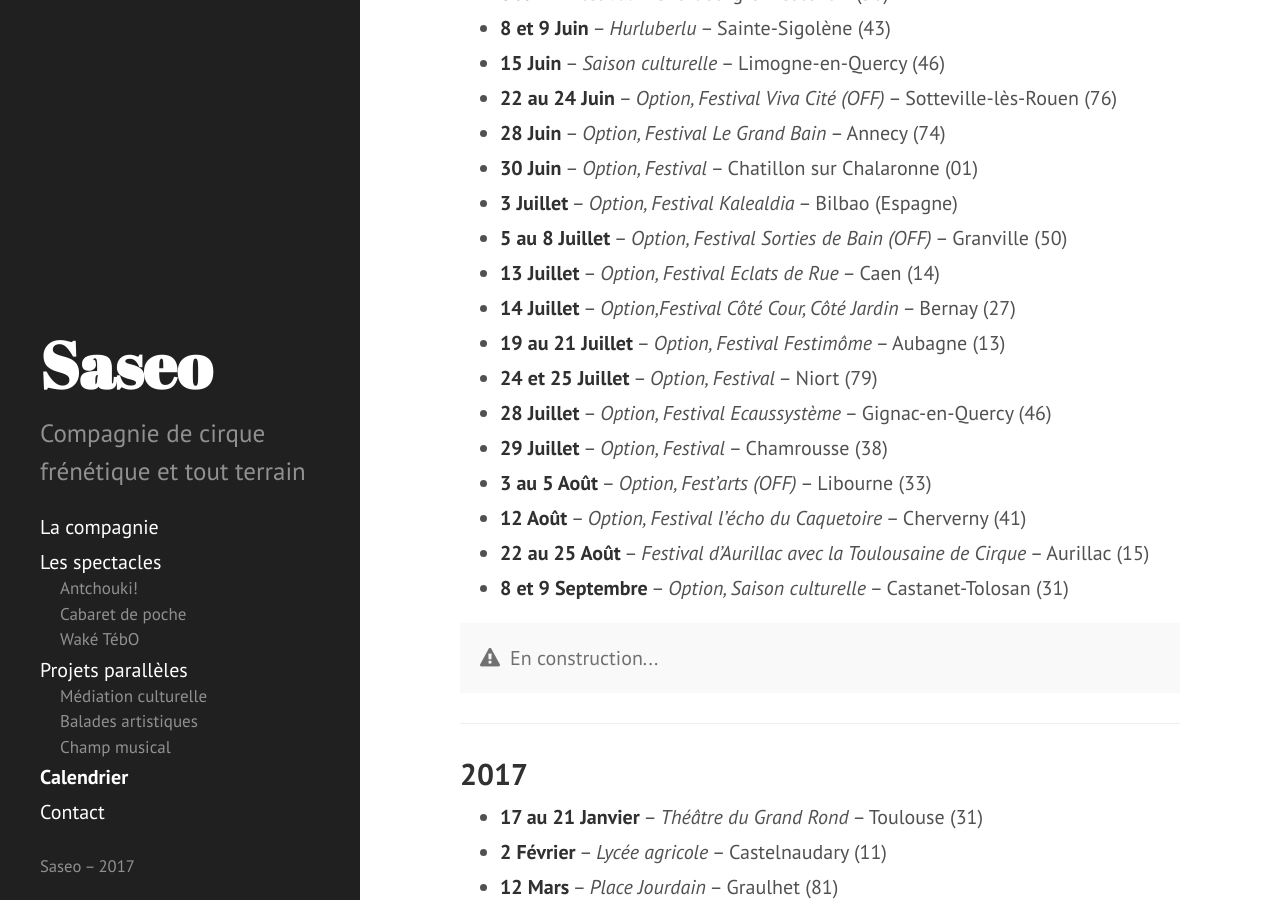
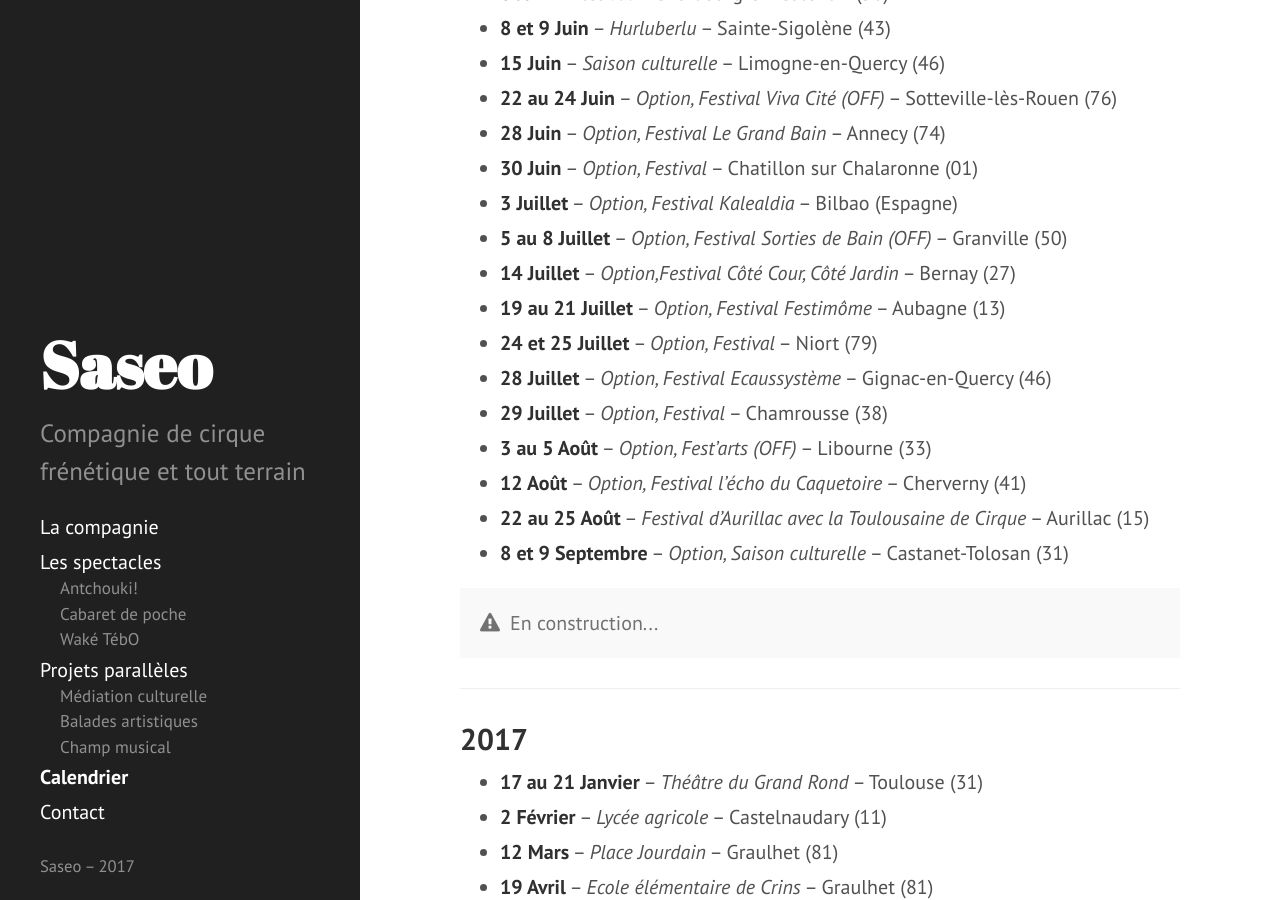
Before and after one commit to rizoom/saseo.org, a Jekyll site: the page built from calendrier.md, in a window 1280 px wide and 900 px high, scrolled down 360 px. Built offline with Jekyll 4.4.1, drawn with Linux system fonts in a browser that asks for light colours.

Commit message:
Update calendrier.md

```diff
--- a/calendrier.md
+++ b/calendrier.md
@@ -18,7 +18,6 @@ sidebar_order: 3
 - **30 Juin** -- _Option, Festival_ -- Chatillon sur Chalaronne (01)
 - **3 Juillet** -- _Option, Festival Kalealdia_ -- Bilbao (Espagne)
 - **5 au 8 Juillet** -- _Option, Festival Sorties de Bain (OFF)_ -- Granville (50)
-- **13 Juillet** -- _Option, Festival Eclats de Rue_ -- Caen (14)
 - **14 Juillet** -- _Option,Festival Côté Cour, Côté Jardin_ -- Bernay (27)
 - **19 au 21 Juillet** -- _Option, Festival Festimôme_ -- Aubagne (13)
 - **24 et 25 Juillet** -- _Option, Festival_ -- Niort (79)
```
